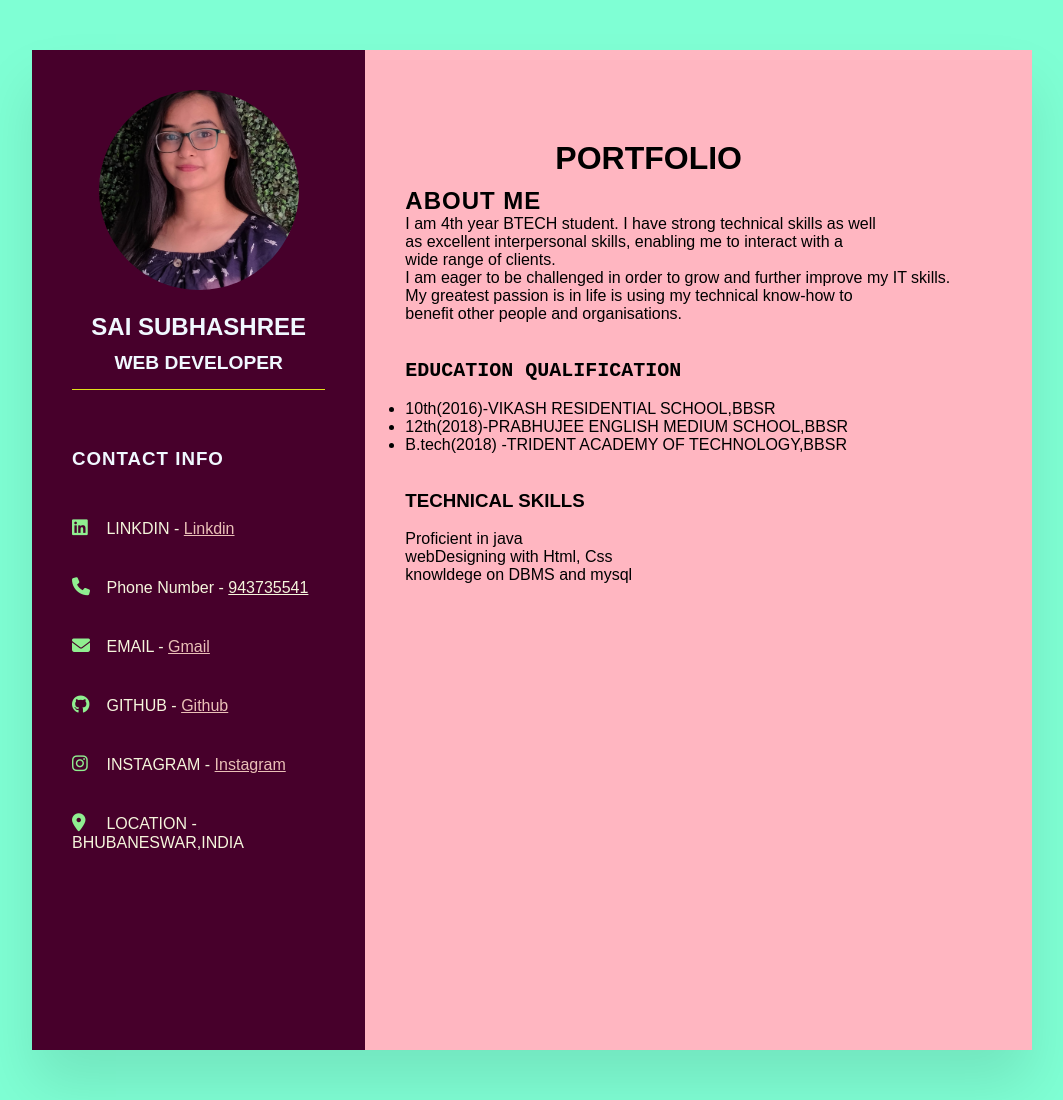
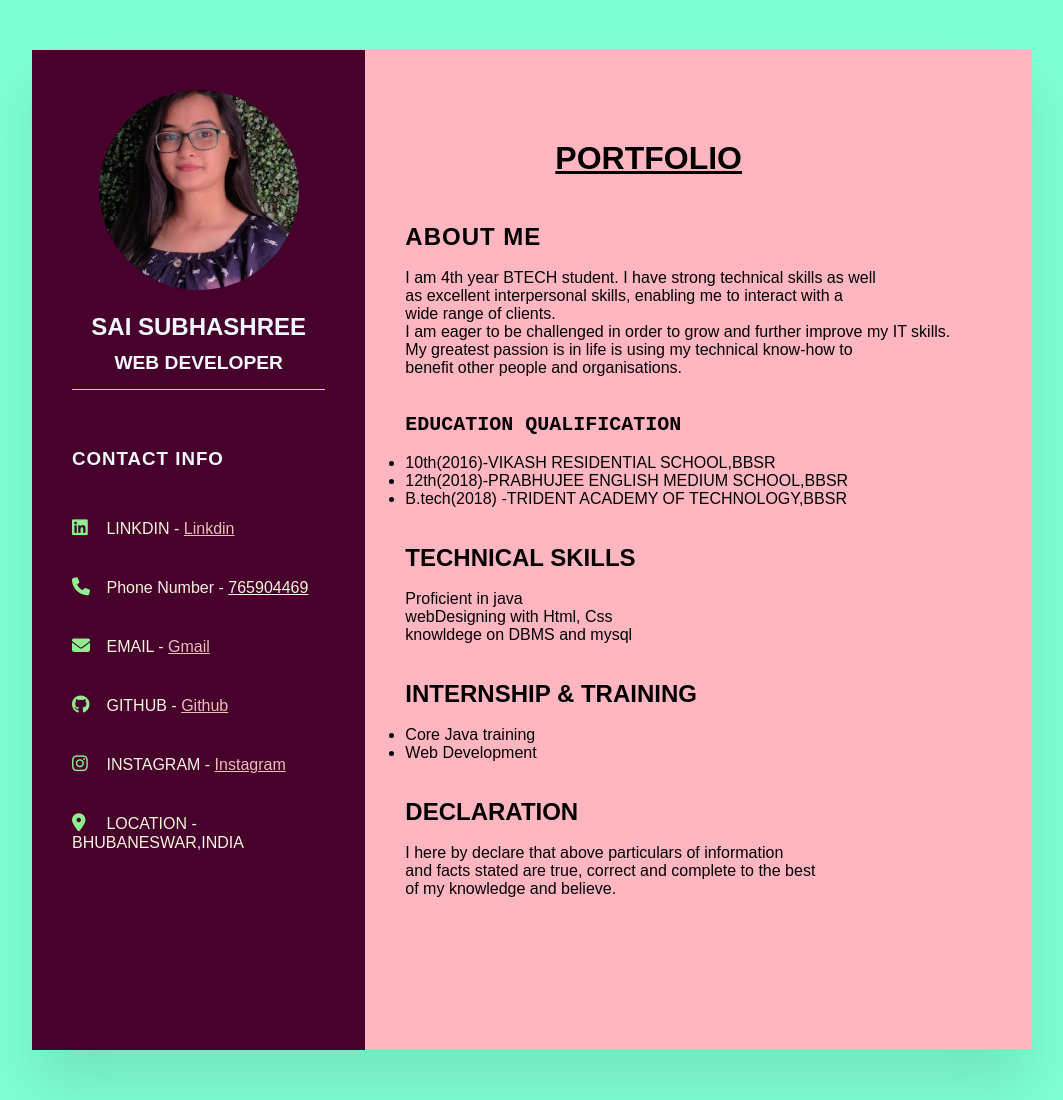
Before and after one commit to Saidalal/resume, a plain HTML site: page index.html in a window 1280 px wide. Shown: the whole page, without its empty margins (108-1171 px from the left). Drawn offline with Linux system fonts and the light colour scheme; a web font is replaced by a local one.

Commit message:
Update index.html

```diff
--- a/index.html
+++ b/index.html
@@ -38,7 +38,7 @@
 
                     <li>
                         <span class="icon"><i class="fa-solid fa-phone"></i></span>
-                        <span> Phone Number - <u>943735541</u></span>
+                        <span> Phone Number - <u>765904469</u></span>
                     </li>
 
                     <br>
@@ -75,8 +75,12 @@
         <!-- RIGHT SIDE -->
         <div class="right_side">
          <div class="details">
-            <h1>PORTFOLIO</h1>
+
+            <h1><u>PORTFOLIO</u></h1>
+
+            <br> <br>
             <h2 class="my">ABOUT ME</h2>
+            <br>
             <p>I am 4th year BTECH student.  I have strong technical skills as well
                <br> as excellent  interpersonal skills, enabling me to interact with a <br>
                 wide range of clients.
@@ -99,13 +103,32 @@
 
         </div>
         <div class="skills">
-            <h3>TECHNICAL SKILLS</h3>
+            <h2>TECHNICAL SKILLS</h2>
             <br>
             <p>Proficient in java <br>
                 webDesigning with Html, Css <br>
                 knowldege on DBMS and mysql </p>
+                <br> <br>
+
+           <h2>INTERNSHIP & TRAINING </h2>
+           <br>
+           <ul>
+
+            <li>	Core Java training   </li>
+            <li>    Web Development    </li>
+
+
+        </ul>
+
+           <br> <br>
+           <h2>DECLARATION</h2>
+           <br>
+           <P> I here by declare that above particulars of information <br>
+            and facts   stated are true, correct and complete to the best <br>
+             of my knowledge and believe.</P>
+
      </div>
-                  <br><br>
+
        </div>
     </div>
 </body>
```
